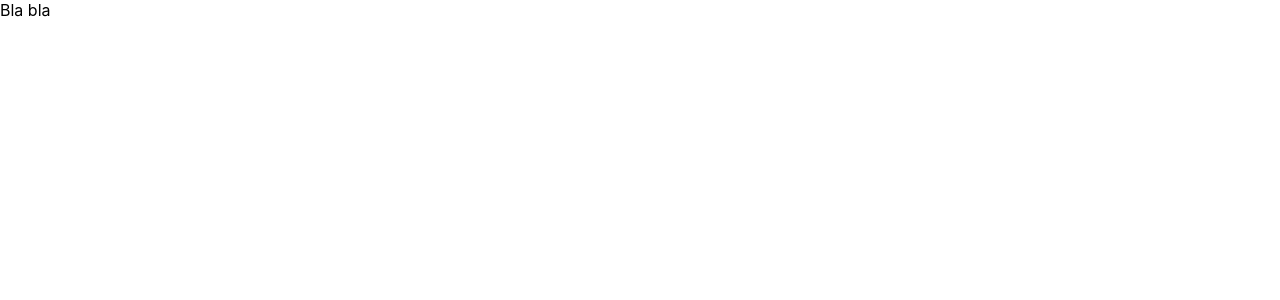
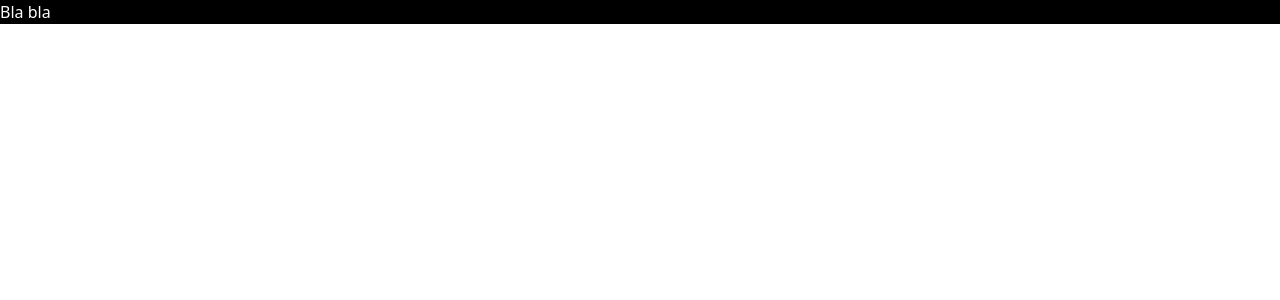
Before and after one commit to pellumbbaboci/management-tool-firebase, a React (Create React App) app: page / in a window 1280 px wide. Shown: the top 300 px of the page. Built offline with nearby package versions, Linux system fonts and the light colour scheme.

Commit message:
config of tailwindcss

```diff
--- /dev/null
+++ b/craco.config.js
@@ -0,0 +1,8 @@
+// craco.config.js
+module.exports = {
+  style: {
+    postcss: {
+      plugins: [require('tailwindcss'), require('autoprefixer')],
+    },
+  },
+};
--- a/src/App.tsx
+++ b/src/App.tsx
@@ -3,7 +3,7 @@ import React from 'react';
 function App() {
   return (
     <div className='App'>
-      <header className='App-header'>Bla bla</header>
+      <header className='bg-black text-white'>Bla bla</header>
     </div>
   );
 }
--- a/src/index.css
+++ b/src/index.css
@@ -1,13 +1,4 @@
-body {
-  margin: 0;
-  font-family: -apple-system, BlinkMacSystemFont, 'Segoe UI', 'Roboto', 'Oxygen',
-    'Ubuntu', 'Cantarell', 'Fira Sans', 'Droid Sans', 'Helvetica Neue',
-    sans-serif;
-  -webkit-font-smoothing: antialiased;
-  -moz-osx-font-smoothing: grayscale;
-}
-
-code {
-  font-family: source-code-pro, Menlo, Monaco, Consolas, 'Courier New',
-    monospace;
-}
+/* ./src/index.css */
+@tailwind base;
+@tailwind components;
+@tailwind utilities;
--- /dev/null
+++ b/tailwind.config.js
@@ -0,0 +1,11 @@
+module.exports = {
+  purge: ['./src/**/*.{js,jsx,ts,tsx}', './public/index.html'],
+  darkMode: false, // or 'media' or 'class'
+  theme: {
+    extend: {},
+  },
+  variants: {
+    extend: {},
+  },
+  plugins: [],
+};
```
Also changed, not shown: package.json (+9 -3 lines), 1 other file (tests, documents, lock files or other folders).
